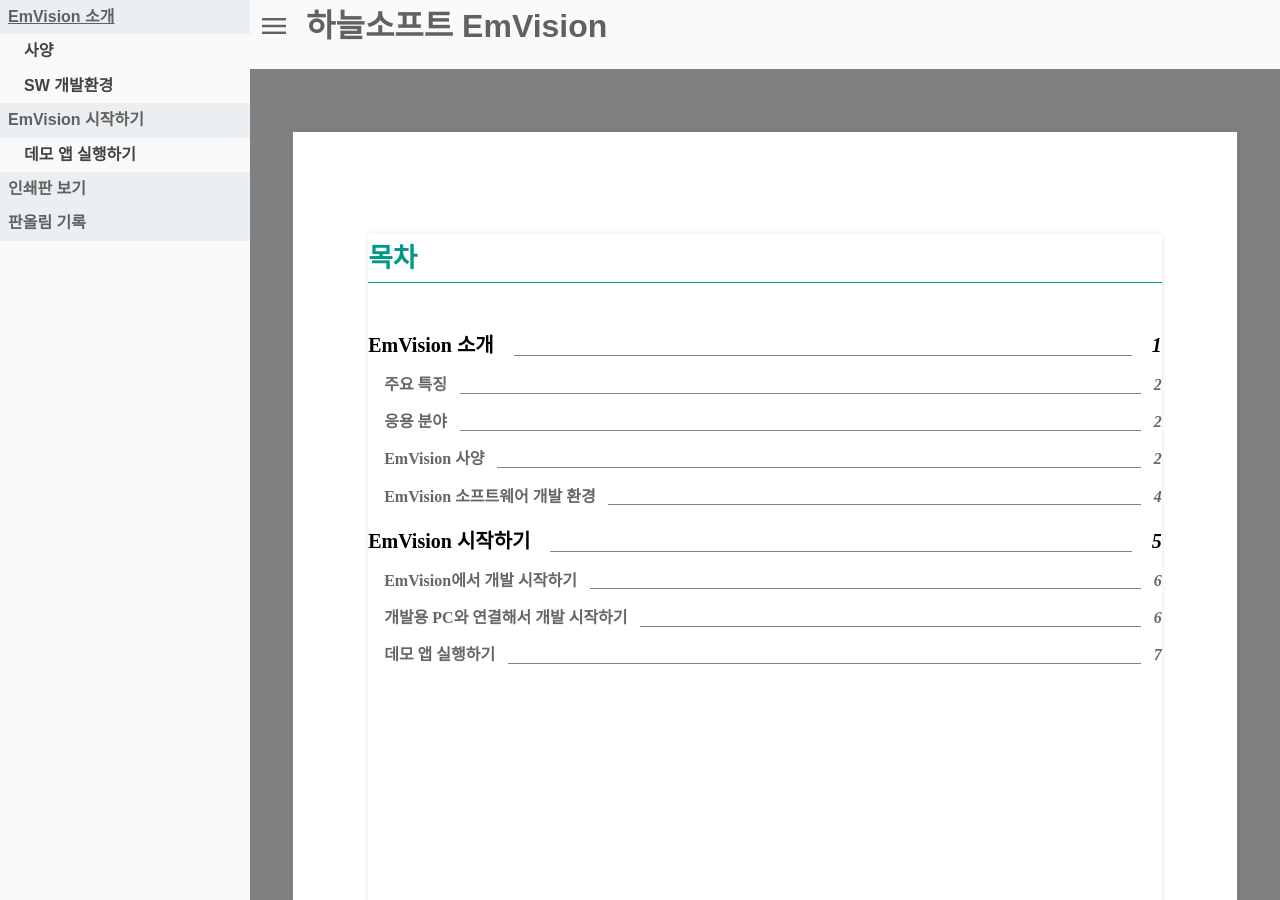
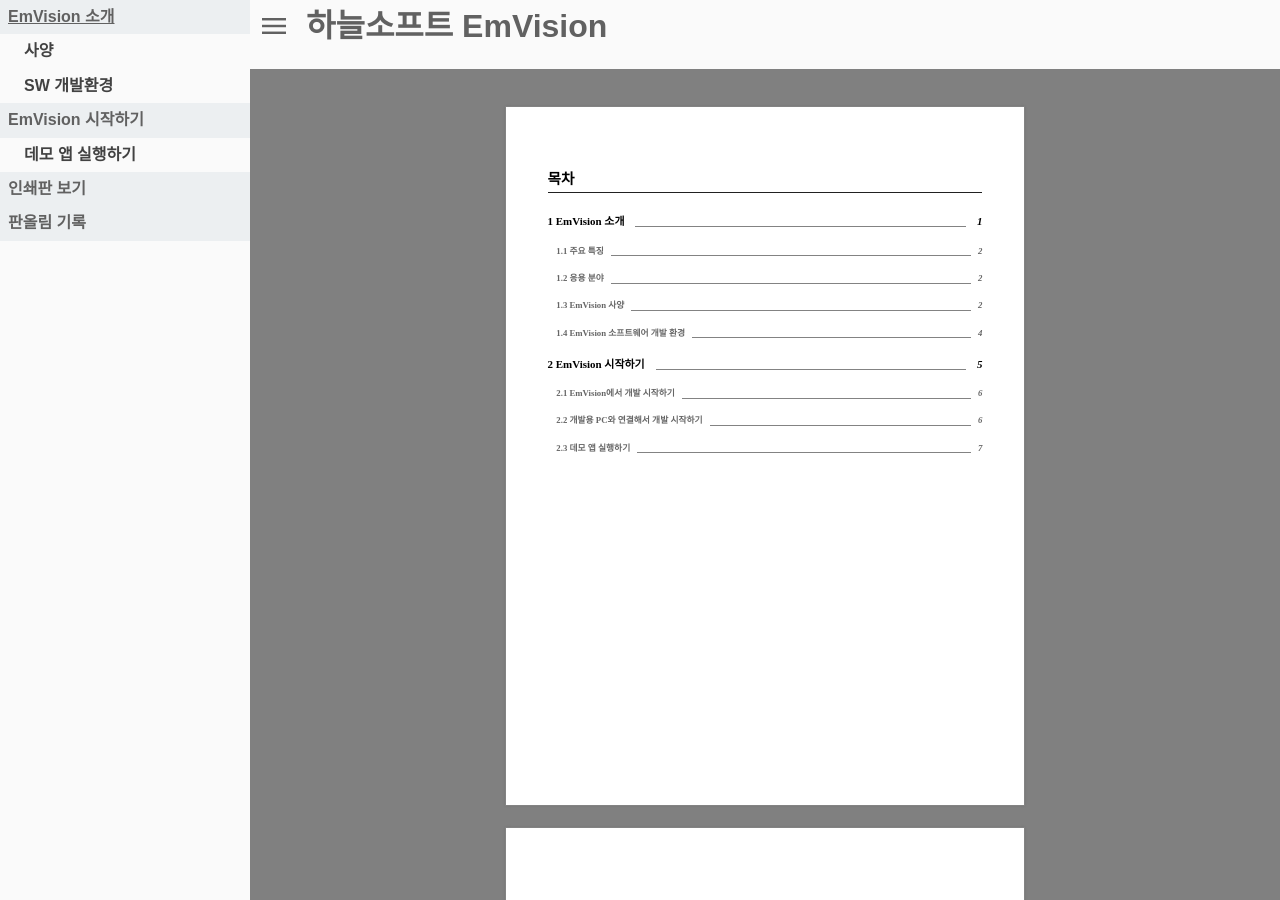
Before and after one commit to hanulsoft/EmVision-Edu-Docs, a Jekyll site: the page built from TEXTBOOK.md, in a window 1280 px wide and 900 px high. Built offline with Jekyll 4.4.1, drawn with Linux system fonts in a browser that asks for light colours; nearby versions of some CDN libraries; some web fonts are replaced.

Commit message:
프린트 뷰어 업데이트

```diff
--- a/_layouts/textbook.html
+++ b/_layouts/textbook.html
@@ -7,13 +7,13 @@
 {% else -%}
 <main id="main-contents" class="open-sidebar print-mode">
 {% endif -%}
-    {% include nav.html -%}
-    {% include header.html -%}
+{% include nav.html -%}
+{% include header.html -%}
 <div id="print-container">
 <article id="article" class="print">
     <div class="print-page">
         <div class="print-content" style="height: 100%;">
-        <h1>목차</h1>
+        <h1 class="main-title">목차</h1>
         <ul id="toc-list"></ul>
         </div>
     </div>
@@ -38,18 +38,41 @@
 
 <script>
 window.onload = () => {
-    var domPageContent = document.querySelectorAll('.print-content');
-    var domContentHeight = getElementHeight(domPageContent[0]);
-    var domContentWidth = getElementWidth(domPageContent[0]);
-    var rawContents = document.getElementById('print-raw-contents');
-    var rawContentsNodes = Array.from(rawContents.childNodes);
-    var tocList = document.getElementById('toc-list');
+    pageGenerate();
+    pageFitting();
+    window.addEventListener('resize', pageFitting);
+};
+window.onbeforeprint = () => {
+    let domArticle = document.getElementById('article');
+    domArticle.style.zoom = 1;
+};
+window.onafterprint = () => {
+    pageFitting();
+};
+function pageFitting() {
+    let domPrintContainer = document.getElementById('print-container');
+    let domArticle = document.getElementById('article');
+    let domPage = document.querySelector('.print-page');
+    let widthPrintContainer = getElementWidth(domPrintContainer);
+    let widthArticle = getElementWidth(domArticle);
+    let widthPage = getElementWidth(domPage);
 
-    var currentPageContainer = createNewPage();
-    var currentPageContent = currentPageContainer.querySelector('.print-content');
-    var currentHeight = 0;
-    var linkList = null;
-    var pageNumber = 1;
+    let scale = widthPrintContainer / widthPage;
+    domArticle.style.zoom = `${scale - 0.5}`;
+}
+function pageGenerate() {
+    let domPageContent = document.querySelectorAll('.print-content');
+    let domContentHeight = getElementHeight(domPageContent[0]);
+    let domContentWidth = getElementWidth(domPageContent[0]);
+    let rawContents = document.getElementById('print-raw-contents');
+    let rawContentsNodes = Array.from(rawContents.childNodes);
+    let tocList = document.getElementById('toc-list');
+
+    let currentPageContainer = createNewPage();
+    let currentPageContent = currentPageContainer.querySelector('.print-content');
+    let currentHeight = 0;
+    let linkList = null;
+    let pageNumber = 1;
 
     rawContentsNodes.forEach(node => {
         // 노드 안에 하이퍼링크가 있는 경우 처리
@@ -105,7 +128,7 @@
             }
         }
     });
-};
+}
 function getElementHeight(element) {
     var styles = window.getComputedStyle(element);
     var margin = parseFloat(styles['marginTop']) +
--- a/_sass/main.scss
+++ b/_sass/main.scss
@@ -86,6 +86,7 @@
   justify-content: flex-start;
   align-items: center;
   background-color: var(--background-color);
+  z-index: 99;
   a {
     display: block;
     cursor: pointer;
--- a/_sass/print.scss
+++ b/_sass/print.scss
@@ -26,6 +26,7 @@
   }
   ul#toc-list {
     padding: 0;
+    counter-reset: toc-section1;
     li::before {
       content: '';
       font-family: 'Material Icons';
@@ -39,16 +40,29 @@
       line-height: 1.1;
     }
     li.toc-level-1 {
+      counter-reset: toc-section2;
+      counter-increment: toc-section1;
       font-size: 1.5em;
       margin-left: 0;
-      a { gap: 1em; }
+      a {
+        gap: 1em;
+      }
+      span.title::before {
+        content: counter(toc-section1) " ";
+        margin-right: 0.0em;
+      }
     }
     li.toc-level-2 {
+      counter-increment: toc-section2;
       font-size: 1.2em;
       margin-left: 1em;
       a {
         gap: .8em;
         color: #666;
+      }
+      span.title::before {
+        content: counter(toc-section1) "." counter(toc-section2) " ";
+        margin-right: 0.0em;
       }
     }
     a {
@@ -73,7 +87,6 @@
   .print-content {
     width: 100%;
     color: black;
-    box-shadow: 0 0 5px rgba(0, 0, 0, 0.1);
   }
   #article.print {
     --color-primary: #24292f;
@@ -87,8 +100,11 @@
     --color-blue: #0550ae;
     --color-purple: #8250df;
     --color-gray: #6e7781;
+
+    counter-reset: section;
     font-family: 'Noto Serif KR', serif;
     font-size: 10pt;
+    box-sizing: content-box;
     a {
       color: #000;
       text-decoration: none;
@@ -97,10 +113,25 @@
     p code {
       background-color: #D3D3D3;
     }
-    h1 {
+    h1:not(.main-title) {
+      counter-reset: subsection;
+      counter-increment: section;
       margin: 1em 0em;
       color: var(--ui-mark-color);
       border-color: var(--ui-mark-color);
+      &::before {
+        content: counter(section) ". ";
+        margin-right: 0.1em;
+        color: var(--ui-mark-color);
+      }
+    }
+    h2 {
+      counter-increment: subsection;
+      margin: 1em 0em;
+      &::before {
+        content: counter(section) "." counter(subsection) ". ";
+        margin-right: 0.1em;
+      }
     }
     blockquote {
       margin: 1em 0em;
@@ -135,13 +166,14 @@
     }
     ul {
       li {
-        margin-bottom: 0;
+        margin-bottom: 0.7em;
       }
     }
     ul.print-link-list {
       border-top: 1px solid #838383;
       padding: 1em;
       li {
+        margin-bottom: 0;
         padding-left: 0em;
       }
       li strong {
@@ -180,9 +212,8 @@
 @media screen {
   body.print-mode {
     @include printout;
-    #article.print {
-      transform-origin: top center;
-      // transform: scale(0.7);
+    #article {
+      zoom: normal;
     }
   }
 }
```
